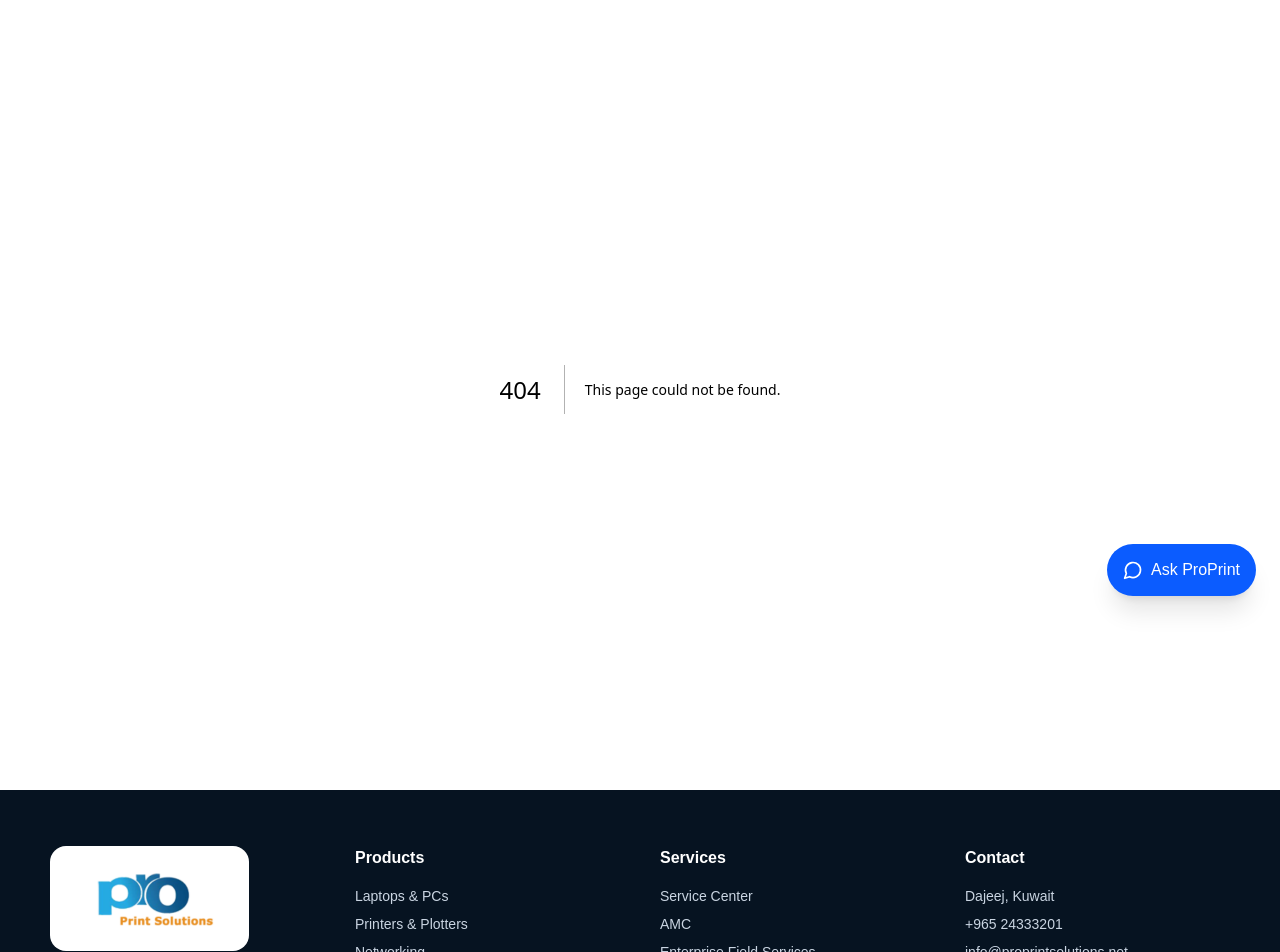
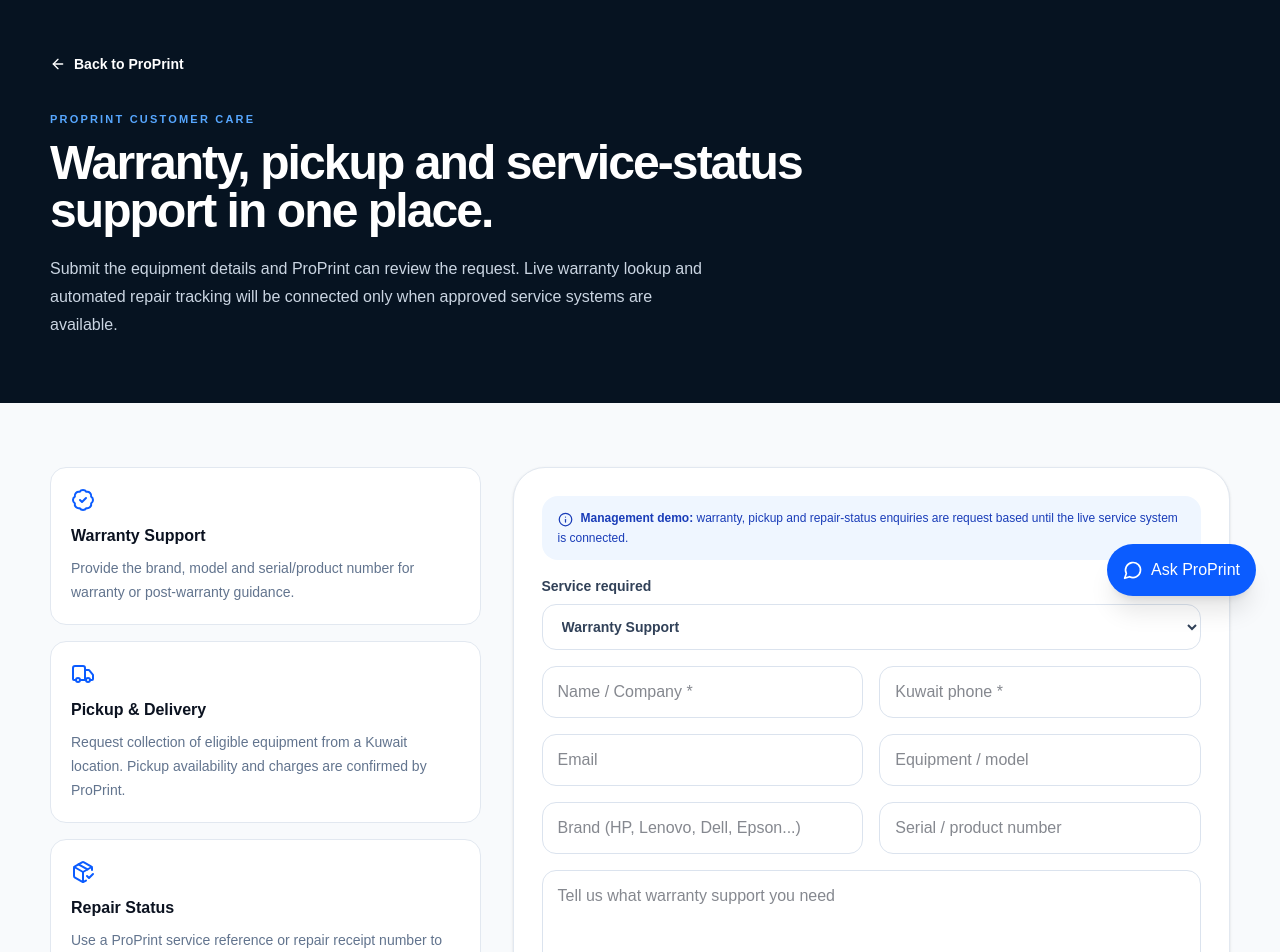
Before and after one commit to broprint/proprint-solutions-2026, a Next.js app: page /customer-care in a window 1280 px wide. Before the commit this address had no page. Shown: the part 180-1132 px from the top of the page. Built offline with nearby package versions, Linux system fonts and the light colour scheme.

Commit message:
Add ProPrint customer care page

```diff
--- /dev/null
+++ b/app/customer-care/page.tsx
@@ -0,0 +1,44 @@
+import Link from 'next/link';
+import { ArrowLeft, BadgeCheck, PackageCheck, Truck } from 'lucide-react';
+import { CustomerCareForm } from '@/components/CustomerCareForm';
+
+export const metadata = {
+  title: 'Customer Care',
+  description: 'Warranty support, pickup and delivery requests, and repair status enquiries for ProPrint Solutions Kuwait.',
+};
+
+type ServiceKey = 'warranty' | 'pickup' | 'status';
+
+export default async function CustomerCarePage({ searchParams }: { searchParams: Promise<{ service?: string }> }) {
+  const params = await searchParams;
+  const requested = params.service;
+  const initialService: ServiceKey = requested === 'pickup' || requested === 'status' ? requested : 'warranty';
+
+  return (
+    <div className="bg-slate-50">
+      <section className="bg-[#061321] py-16 text-white">
+        <div className="container">
+          <Link href="/" className="inline-flex items-center gap-2 text-sm font-bold text-blue-200"><ArrowLeft size={16}/>Back to ProPrint</Link>
+          <div className="mt-8 max-w-3xl">
+            <div className="text-[11px] font-black uppercase tracking-[.2em] text-[#57a7ff]">ProPrint Customer Care</div>
+            <h1 className="mt-3 text-4xl font-black tracking-[-.04em] sm:text-5xl">Warranty, pickup and service-status support in one place.</h1>
+            <p className="mt-5 max-w-2xl leading-7 text-slate-300">Submit the equipment details and ProPrint can review the request. Live warranty lookup and automated repair tracking will be connected only when approved service systems are available.</p>
+          </div>
+        </div>
+      </section>
+
+      <section className="py-16">
+        <div className="container grid gap-8 lg:grid-cols-[.75fr_1.25fr]">
+          <div className="space-y-4">
+            {[
+              [BadgeCheck, 'Warranty Support', 'Provide the brand, model and serial/product number for warranty or post-warranty guidance.'],
+              [Truck, 'Pickup & Delivery', 'Request collection of eligible equipment from a Kuwait location. Pickup availability and charges are confirmed by ProPrint.'],
+              [PackageCheck, 'Repair Status', 'Use a ProPrint service reference or repair receipt number to request an update.'],
+            ].map(([Icon, title, text]) => { const I = Icon as typeof BadgeCheck; return <div key={title as string} className="rounded-2xl border border-slate-200 bg-white p-5"><I className="text-[#0b5cff]"/><h2 className="mt-3 font-black">{title as string}</h2><p className="mt-2 text-sm leading-6 text-slate-500">{text as string}</p></div>; })}
+          </div>
+          <CustomerCareForm initialService={initialService}/>
+        </div>
+      </section>
+    </div>
+  );
+}
```
